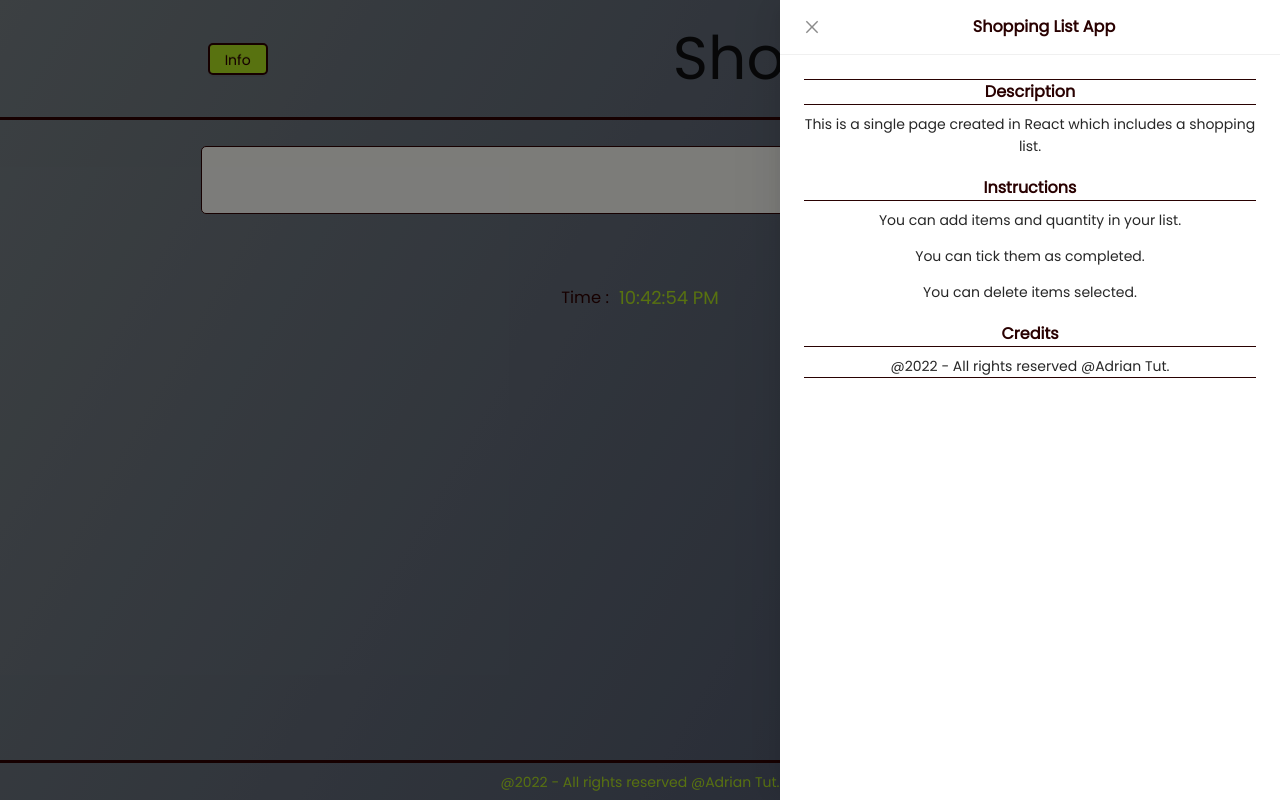
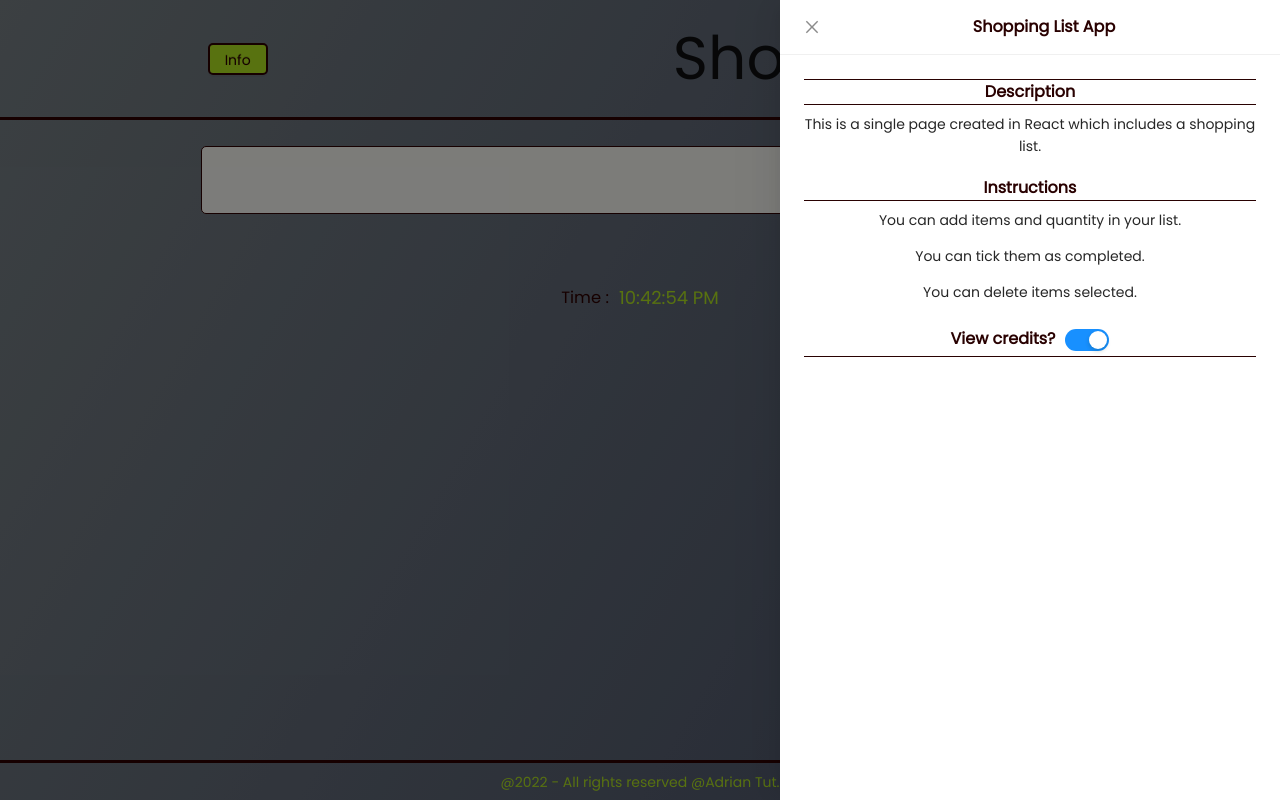
Before and after one commit to Adriantutuianu/shopping-list-app, a React (Create React App) app: page / in a window 1280 px wide. Both pictures are taken after a click on the button "Info". Built offline with nearby package versions, Linux system fonts and the light colour scheme.

Commit message:
Conditional rendering of credits

```diff
--- a/src/components/Info.js
+++ b/src/components/Info.js
@@ -1,10 +1,11 @@
 import React from "react";
 import { useState } from "react";
 
-import { Drawer, Button, Typography } from "antd";
+import { Drawer, Button, Typography, Switch } from "antd";
 
 const Info = () => {
   const [visible, setVisible] = useState(false);
+  const [switchValue, setSwitchValue] = useState(false);
 
   const { Title, Paragraph } = Typography;
 
@@ -15,6 +16,10 @@ const Info = () => {
   const onClose = () => {
     setVisible(false);
   };
+
+  function onChangeSwitch(checked) {
+    setSwitchValue(checked);
+  }
 
   return (
     <>
@@ -59,18 +64,20 @@ const Info = () => {
           style={{
             color: "var(--secondary-color)",
             borderBottom: " 1px solid var(--secondary-color)",
+            padding: "5px",
           }}
           level={5}
         >
-          Credits
+          View credits?
+          <Switch
+            onChange={onChangeSwitch}
+            style={{ marginLeft: "10px" }}
+            defaultChecked
+          />
         </Title>
-        <Paragraph
-          style={{
-            borderBottom: " 1px solid var(--secondary-color)",
-          }}
-        >
-          @2022 - All rights reserved @Adrian Tut.
-        </Paragraph>
+        {switchValue && (
+          <Paragraph>@2022 - All rights reserved @Adrian Tut.</Paragraph>
+        )}
       </Drawer>
     </>
   );
```
